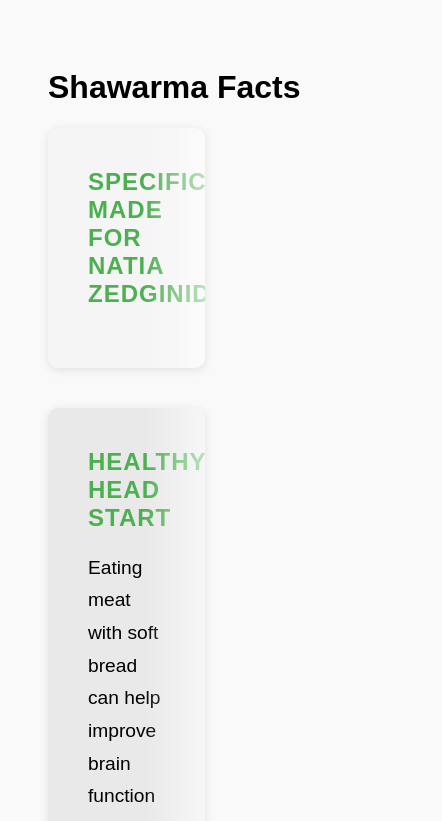
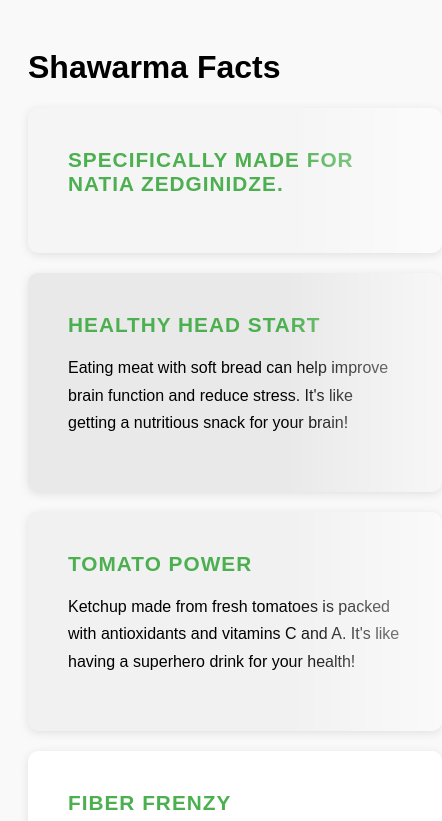
Before and after one commit to giorgigiorga2009/interesting-shawarma-facts, a plain HTML site: page index.html in a window 390 px wide. Shown: the top 821 px of the page, 442 px wide, since content can reach past the window. Drawn offline with Linux system fonts and the light colour scheme.

Commit message:
Update index.html

```diff
--- a/index.html
+++ b/index.html
@@ -122,6 +122,33 @@
     .fact:nth-child(4n)::after {
       background-color: #007bff;
     }
+    /* Add this media query at the end of your CSS */
+
+/* Add this media query at the end of your CSS */
+
+@media screen and (max-width: 768px) {
+  .container {
+    padding: 20px;
+    flex-direction: column; /* Change the flex direction to column */
+  }
+
+  h1 {
+    font-size: 2em;
+  }
+
+  .fact {
+    width: 100%;
+    margin-bottom: 20px;
+  }
+
+  .fact h2 {
+    font-size: 1.3em;
+  }
+
+  .fact p {
+    font-size: 1em;
+  }
+}
   </style>
 </head>
 <body>
```
